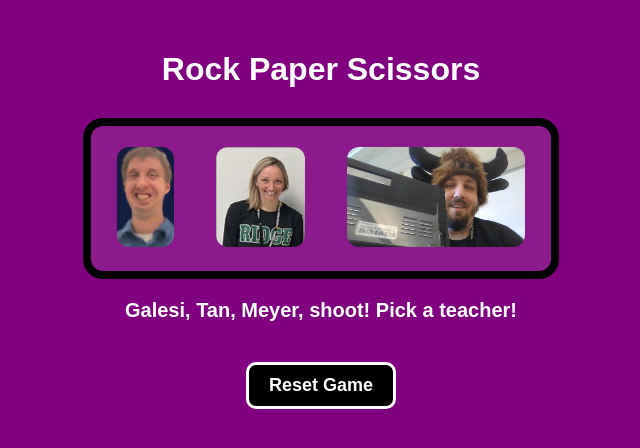
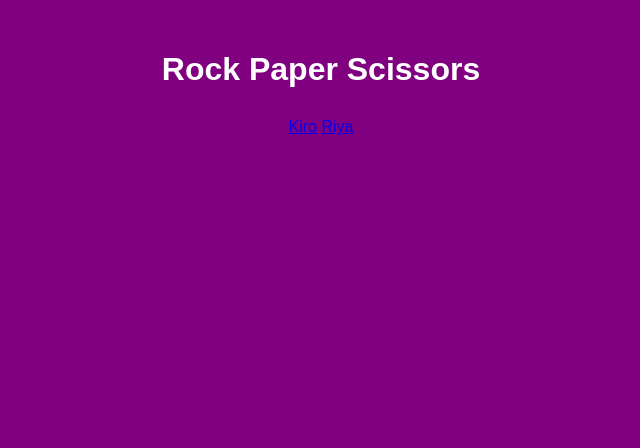
Before and after one commit to LaurenKohutTan/rps, a plain HTML site: page index.html in a window 1280 px wide. Shown: the whole page, without its empty margins (319-959 px from the left). Drawn offline with Linux system fonts and the light colour scheme.

Commit message:
Update index.html

```diff
--- a/index.html
+++ b/index.html
@@ -7,28 +7,9 @@
   <body>
     <h1>Rock Paper Scissors</h1>
 
-    <div class="teachers">
-      <button onclick="play('Mark Galesi')">
-        <img id="Mark Galesi" src="Galesi.png" height="100px">
-      </button>
 
-      <button onclick="play('Lauren Tan')">
-        <img id="Lauren Tan" src="Tan.png" height="100px">
-      </button>
-
-      <button onclick="play('Timothy Meyer')">
-        <img id="Timothy Meyer" src="Meyer.jpg" height="100px">
-      </button>
-    </div>
-
-    <p id="output"></p>
-    <p id="result"></p>
-
-    <div class="stupidStuff">
-      <p id="score">Galesi, Tan, Meyer, shoot! Pick a teacher!</p>
-    </div>
-
-    <button class="resetBtn" onclick="reset()">Reset Game</button>
+    <a href="kiro.html"><button">Kiro</button></a>
+    <a href="riya.html"><button">Riya</button></a>
 
     <script src="script.js"></script>
   </body>
```
